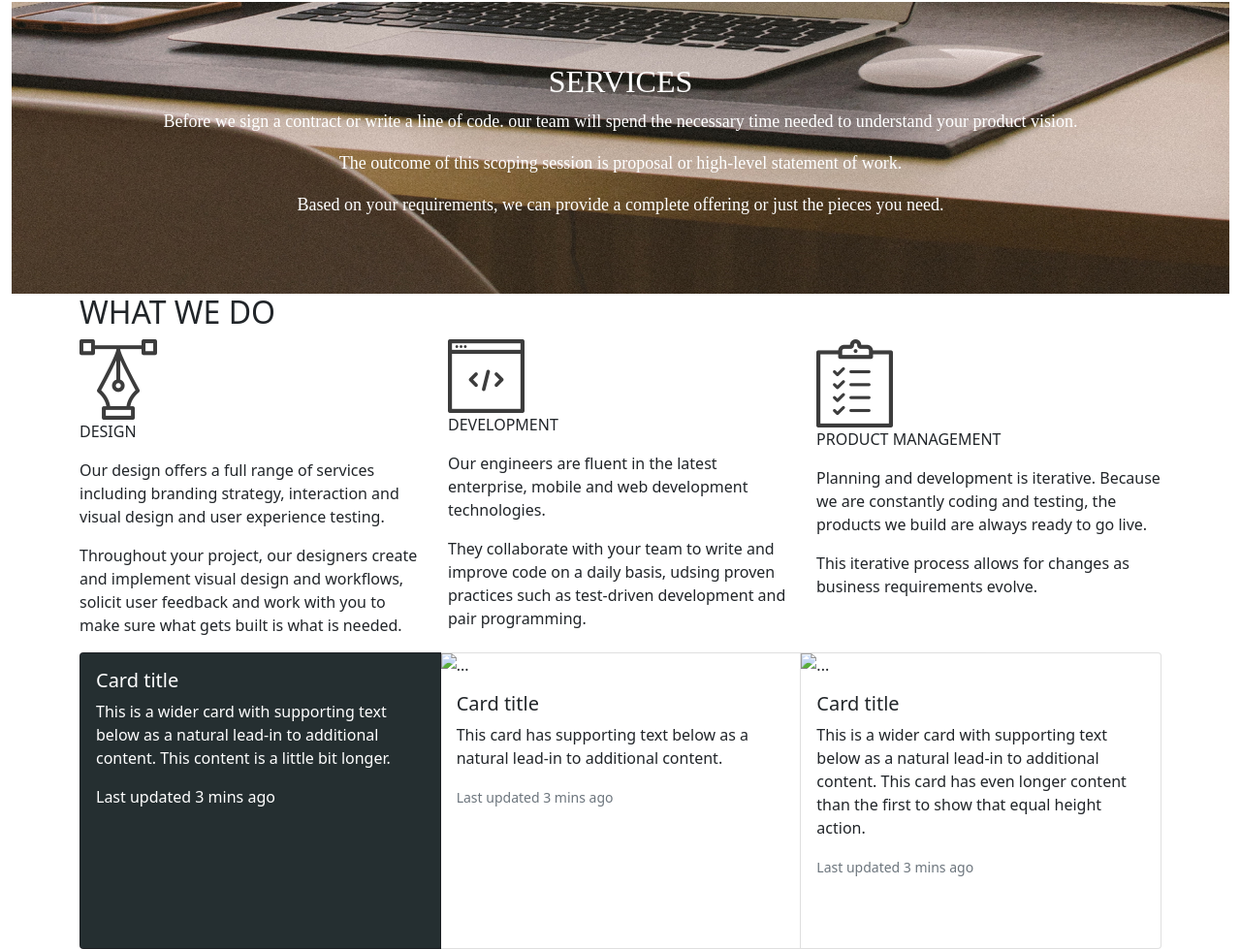
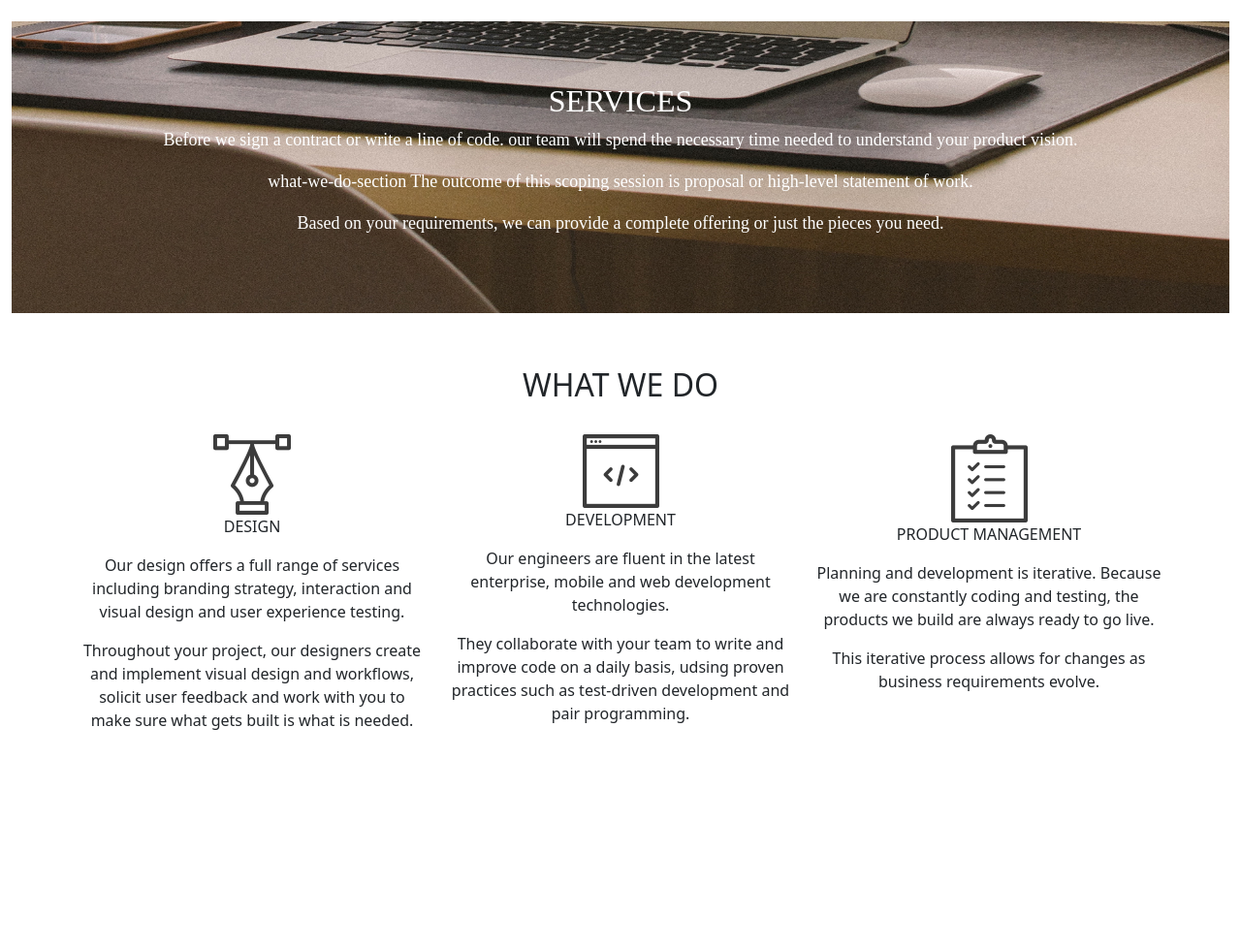
Before and after one commit to lydiah1wachira/Delani-studio, a plain HTML site: page index.html in a window 1280 px wide. Shown: the part 889-1868 px from the top of the page at 97% size. After the commit the page ends 1715 px from the top, so only its background shows below. Drawn offline with Linux system fonts and the light colour scheme.

Commit message:
add styles to the what we do section.

```diff
--- a/css/styles.css
+++ b/css/styles.css
@@ -1,48 +1,50 @@
-.first-heading{
-  font-size: xx-large;
-}
-
-
-#intro-section{
-  background-image: url('../assets/backgrounds/h_img.jpg');
+#intro-section {
+  background-image: url("../assets/backgrounds/h_img.jpg");
   background-position: center center;
   background-size: cover;
   background-repeat: no-repeat;
   color: white;
   text-align: center;
-  padding-top:15%;
-  font-family: 'Gabriela', serif;
+  padding-top: 15%;
+  font-family: "Gabriela", serif;
   padding-bottom: 3%;
   font-weight: 500;
 }
 
-
-.D-logo{
+.D-logo {
   padding-bottom: 3%;
 }
 
-.mouse-icon{
+.mouse-icon {
   padding-top: 4%;
 }
 
-#about-section{
+#about-section {
   text-align: center;
   padding-top: 3%;
   padding-bottom: 3%;
   font-weight: 400;
-
 }
 
-
-#services-section{
+#services-section {
   background-image: url("../assets/backgrounds/s_image.jpg");
   background-position: center;
   background-size: cover;
   background-repeat: no-repeat;
-  font-family: 'Copse', serif;
-  color:white;
+  font-family: "Copse", serif;
+  color: white;
   text-align: center;
   font-size: 18px;
   padding-top: 5%;
   padding-bottom: 5%;
 }
+
+#what-we-do-section{
+  padding-top: 5%;
+  padding-bottom: 5%;
+  text-align: center;
+}
+
+.heading2{
+  padding-bottom: 2%;
+}
--- a/index.html
+++ b/index.html
@@ -14,9 +14,9 @@
         <img src="./assets/logo/logo.png" alt="D logo" />
       </div>
 
-      <h1 class="first-heading">WELCOME</h1>
-      <h1 class="first-heading">TO DELANI STUDIO</h1>
-      <p>AMAZING PEOPLE ARE MAKING AMAZING DESIGNS IN A FUN ENVIRONMENT</p>
+      <h1><strong>WELCOME</strong></h1>
+      <h1><strong>TO DELANI STUDIO</strong></h1>
+      <p> <strong>AMAZING PEOPLE ARE MAKING AMAZING DESIGNS IN A FUN ENVIRONMENT</strong></p>
       <div class="mouse-icon">
         <img src="./assets/mouse_click.png" alt="computer mouse icon" />
       </div>
@@ -48,7 +48,7 @@
           Before we sign a contract or write a line of code. our team will spend
           the necessary time needed to understand your product vision.
         </p>
-        <p>
+        <p>what-we-do-section
           The outcome of this scoping session is proposal or high-level
           statement of work.
         </p>
@@ -58,8 +58,9 @@
         </p>
       </div>
       <div class="container">
-        <h2>WHAT WE DO</h2>
-        <div class="row">
+
+        <div class="row" id="what-we-do-section">
+          <h2 class="heading2">WHAT WE DO</h2>
           <div class="col-md-4" id="design">
             <div class="design-icon">
               <img
@@ -114,32 +115,7 @@
             </p>
           </div>
         </div>
-        <div class="card-group">
-          <div class="card bg-dark text-white">
-            <img src="./assets/portfolio/work4.jpg" class="card-img" alt="a dark image">
-            <div class="card-img-overlay">
-              <h5 class="card-title">Card title</h5>
-              <p class="card-text">This is a wider card with supporting text below as a natural lead-in to additional content. This content is a little bit longer.</p>
-              <p class="card-text">Last updated 3 mins ago</p>
-            </div>
-          </div>
-          <div class="card">
-            <img src="..." class="card-img-top" alt="...">
-            <div class="card-body">
-              <h5 class="card-title">Card title</h5>
-              <p class="card-text">This card has supporting text below as a natural lead-in to additional content.</p>
-              <p class="card-text"><small class="text-muted">Last updated 3 mins ago</small></p>
-            </div>
-          </div>
-          <div class="card">
-            <img src="..." class="card-img-top" alt="...">
-            <div class="card-body">
-              <h5 class="card-title">Card title</h5>
-              <p class="card-text">This is a wider card with supporting text below as a natural lead-in to additional content. This card has even longer content than the first to show that equal height action.</p>
-              <p class="card-text"><small class="text-muted">Last updated 3 mins ago</small></p>
-            </div>
-          </div>
-        </div>
+
       </div>
     </div>
   </body>
```
